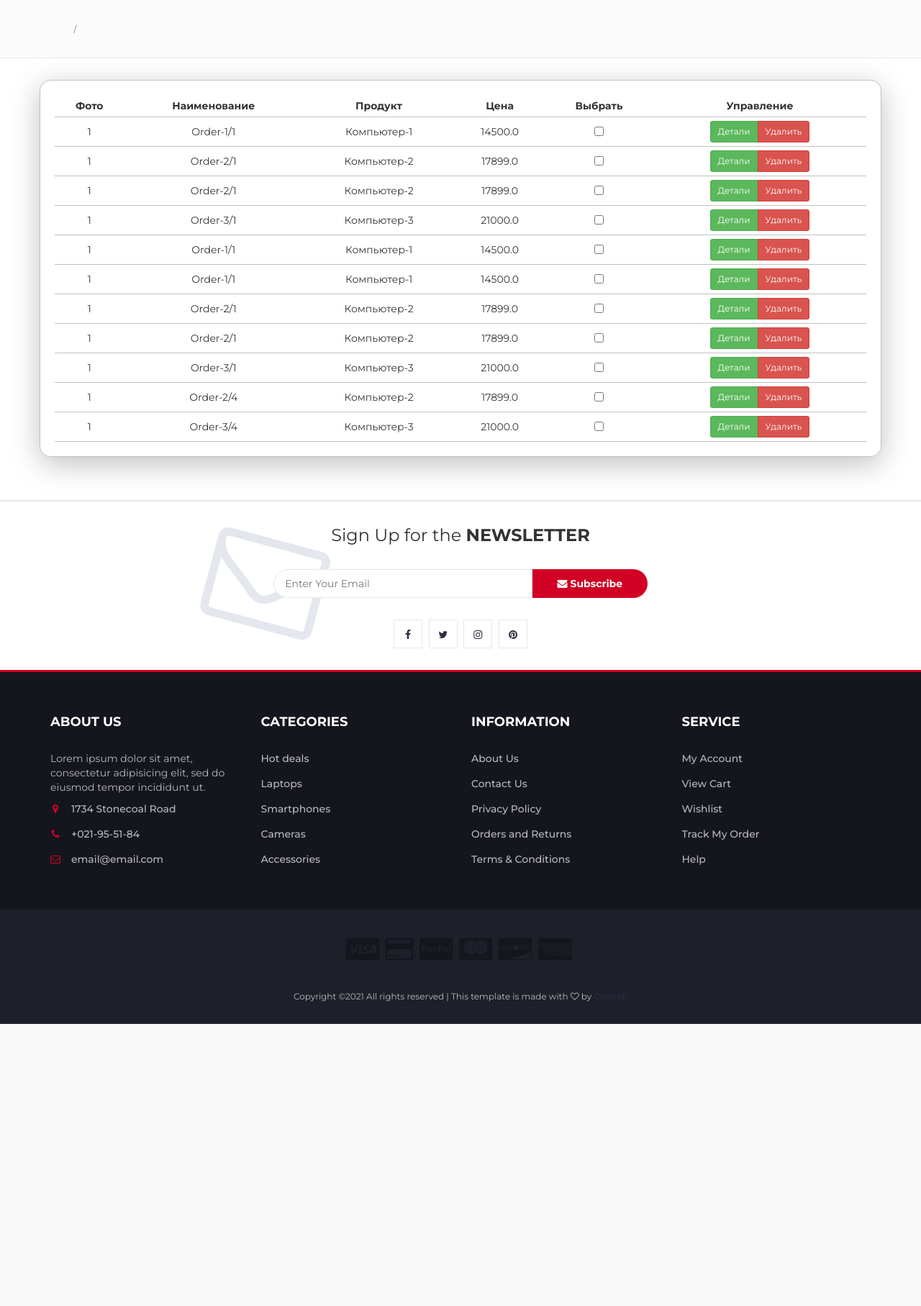
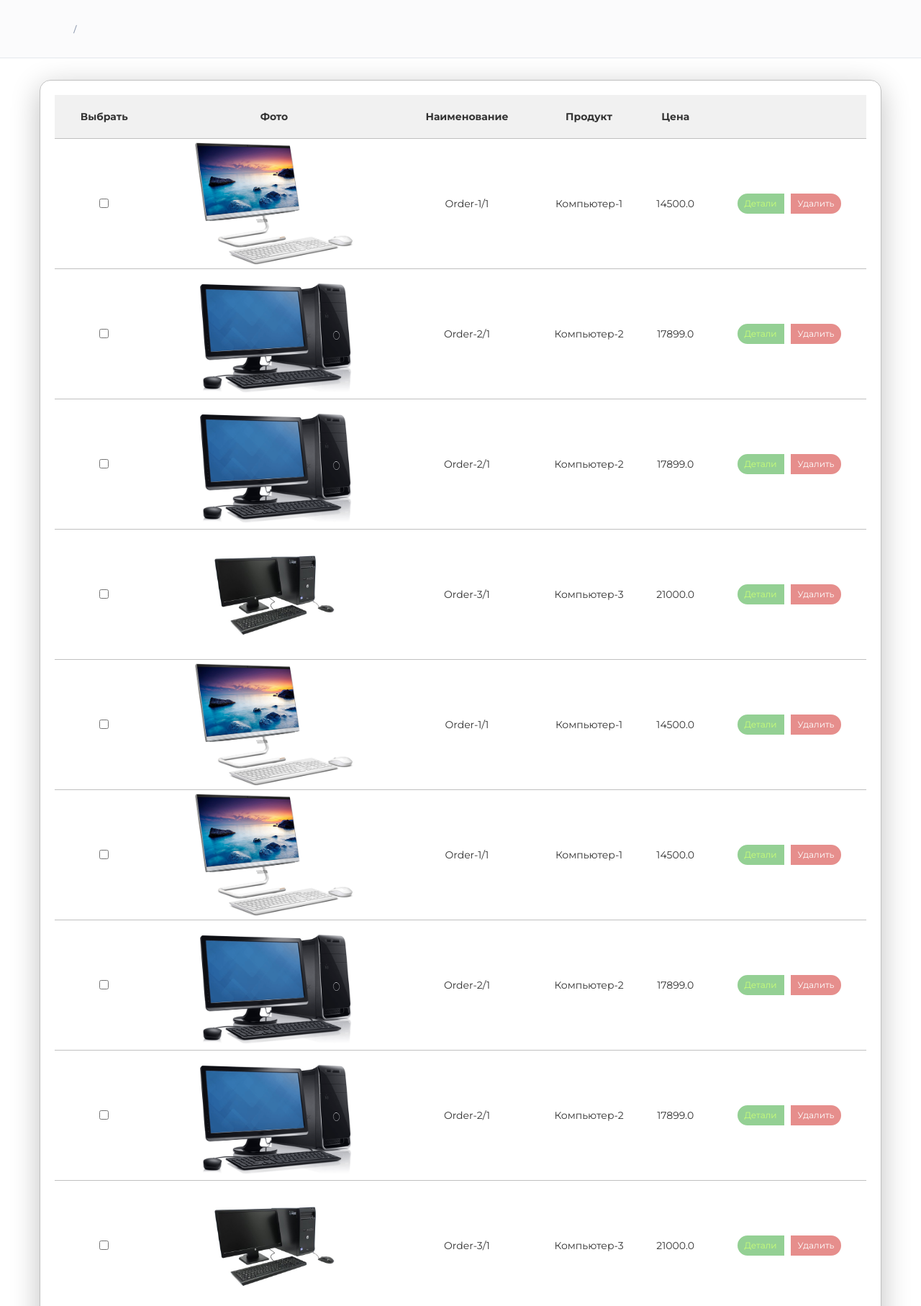
Before and after one commit to KaterynaKandziuba/ITStep-Webshop-Django-AJAX, a Django app: template templates/orders/index.html in a window 1280 px wide. Shown: the part 207-2022 px from the top of the page at 72% size. Before the commit the page ends 1630 px from the top, so only its background shows below. Run offline with Django 3.2, Linux system fonts and the light colour scheme; the template is opened without the code that fills it: values that come from a table or form of the project are taken from there, others are empty; data comes from the database, SQL or seed files in the repository; both versions use the stored data as it was after the commit; some libraries are stand-ins or nearby versions.

Commit message:
changes for cart design

```diff
--- /dev/null
+++ b/static/js/orders.js
@@ -0,0 +1,24 @@
+$(document).ready(function () {
+    const productCheckboxes = document.querySelectorAll('#product-checkbox');
+    const deleteButtons = document.querySelectorAll("#delete-product");
+    [0, 1].forEach((index) => {
+        // deleteButtons[index].prop("disabled", true);
+        productCheckboxes[index].addEventListener('click', function () {
+            if (productCheckboxes[index].checked) {
+                alert('Checked!')
+                deleteButtons[index].attr("disabled", false);
+            } else {
+                alert('Unchecked!')
+                deleteButtons[index].attr("disabled", true);
+            }
+        });
+    })
+    // $("#delete-product").attr("disabled", true);
+    // $("#product-checkbox").click(function () {
+    //     if(this.checked){
+    //         $("#delete-product").attr("disabled", false);
+    //     } else{
+    //         $("#delete-product").attr("disabled", true);
+    //     }
+    // });
+});
--- a/templates/orders/index.html
+++ b/templates/orders/index.html
@@ -4,32 +4,38 @@
 
 {% block content %}
 {% load static %}
+<script src="{% static 'js/orders.js' %}"></script>
+
 <div id="cart-box">
     <table width="100%">
         <thead>
             <tr>
+                <th>Выбрать</th>
                 <th>Фото</th>
                 <th>Наименование</th>
                 <th>Продукт</th>
                 <th>Цена</th>
-                <th>Выбрать</th>
-                <th>Управление</th>
+                <th></th>
             </tr>
         </thead>
         <tbody>
             {% for order in orders %}
             <tr>
-                <td>1</td>
+                <td>
+                    <input id="product-checkbox" type="checkbox"></input>
+                </td>
+                <td>
+                    <div class="product-img">
+                        <img src="/media/{{ order.product.picture }}" style="height: 170px">
+                    </div>
+                </td>
                 <td>{{ order.title }}</td>
                 <td>{{ order.product.title }}</td>
                 <td>{{ order.product.price }}</td>
                 <td>
-                    <input type="checkbox"></input>
-                </td>
-                <td>
                     <div class="btn-group">
-                        <button class="btn btn-sm btn-success">Детали</button>
-                        <button class="btn btn-sm btn-danger">Удалить</button>
+                        <button class="btn btn-sm btn-success" disabled>Детали</button>
+                        <button id="delete-product" class="btn btn-sm btn-danger" disabled>Удалить</button>
                     </div>
                 </td>
             </tr>
@@ -52,8 +58,22 @@
         padding: 5px;
     }
 
+    #cart-box th {
+        background-color: rgb(241, 241, 241);
+        padding: 20px;
+    }
+
     #cart-box tr {
         border-bottom: 1px solid silver;
     }
+
+    .btn {
+        border: 5px solid white;
+        border-radius: 50px;
+    }
+
+    .btn-success{
+        color: greenyellow;
+    }
 </style>
 {% endblock content %}
```
Also changed, not shown: db.sqlite3.
